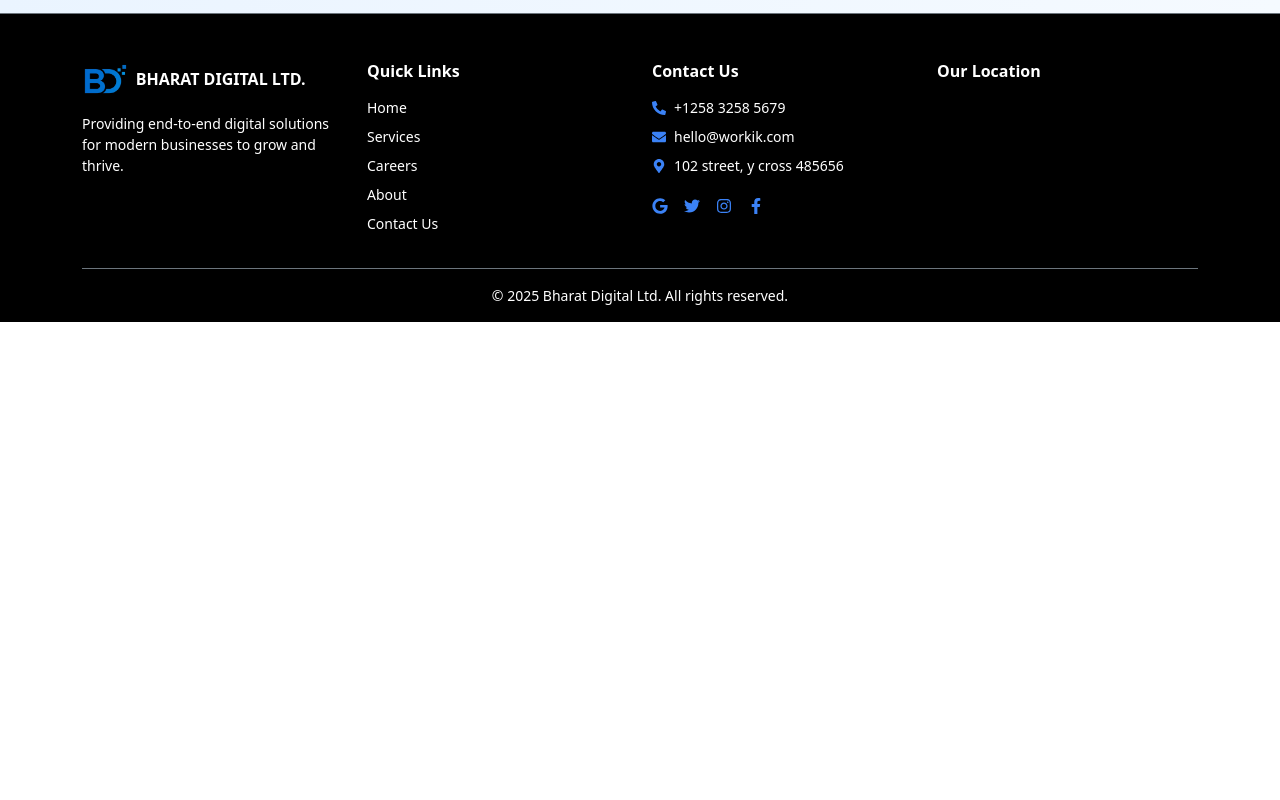
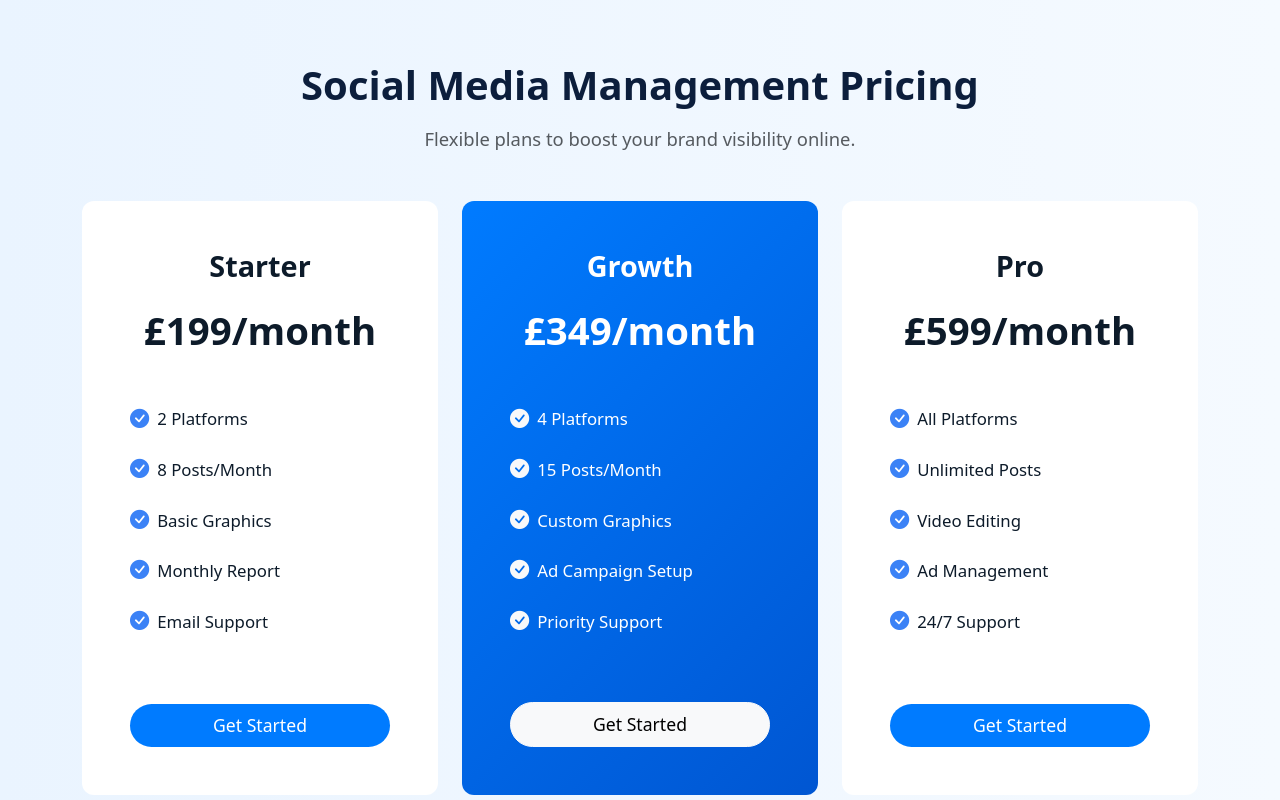
Before and after one commit to GayathriG5787/BDL2, a React (Vite) app in the folder client/: page /social-media in a window 1280 px wide. Shown: the part 2120-2920 px from the top of the page. Before the commit the page ends 2442 px from the top, so only its background shows below. Built offline with nearby package versions, Linux system fonts and the light colour scheme; grey boxes are pictures that could not be loaded; a web font is replaced by a local one.

Commit message:
PricingSection

```diff
--- a/client/src/components/WebDevPricing.jsx
+++ b/client/src/components/PricingSection.jsx
@@ -1,61 +1,15 @@
+// PricingSection.js
 import React from "react";
 
-const PricingPlans = () => {
-  const plans = [
-    {
-      title: "Basic",
-      price: "£299",
-      features: [
-        "1 Page Website",
-        "Responsive Design",
-        "Basic SEO",
-        "Free Hosting (1 Year)",
-        "Email Support",
-      ],
-      buttonText: "Get Started",
-      highlight: false,
-    },
-    {
-      title: "Standard",
-      price: "£599",
-      features: [
-        "Up to 5 Pages",
-        "Custom Design",
-        "SEO Optimization",
-        "Free Hosting (1 Year)",
-        "Priority Support",
-      ],
-      buttonText: "Get Started",
-      highlight: true, // Middle card with gradient
-    },
-    {
-      title: "Premium",
-      price: "£999",
-      features: [
-        "Unlimited Pages",
-        "Custom UI/UX",
-        "Advanced SEO",
-        "Free Hosting (2 Years)",
-        "24/7 Support",
-      ],
-      buttonText: "Get Started",
-      highlight: false,
-    },
-  ];
-
+const PricingSection = ({ sectionTitle, description, plans }) => {
   return (
-    <section
-      className="py-5"
-      style={{
-        background: "linear-gradient(to right, #eaf4ff, #f5faff)",
-      }}
-    >
+    <section className="py-5" style={{ background: "linear-gradient(to right, #eaf4ff, #f5faff)" }}>
       <div className="container text-center">
         <h2 className="fw-bold mb-3" style={{ color: "#0c1e3c", fontSize: "2.5rem" }}>
-          Website Development Pricing
+          {sectionTitle}
         </h2>
         <p className="text-muted mb-5" style={{ fontSize: "1.15rem" }}>
-          Choose the plan that fits your business needs.
+          {description}
         </p>
 
         <div className="row justify-content-center">
@@ -69,20 +23,14 @@ const PricingPlans = () => {
                     ? "linear-gradient(135deg, #007bff, #0056d2)"
                     : "#ffffff",
                   color: plan.highlight ? "#ffffff" : "#0d1b2a",
-                  border: plan.highlight
-                    ? "none"
-                    : "1px solid rgba(0,0,0,0.08)",
+                  border: plan.highlight ? "none" : "1px solid rgba(0,0,0,0.08)",
                   transition: "transform 0.3s ease",
-                  minHeight: "520px", // Increased card height
+                  minHeight: "520px",
                   display: "flex",
                   flexDirection: "column",
                 }}
-                onMouseEnter={(e) =>
-                  (e.currentTarget.style.transform = "translateY(-8px)")
-                }
-                onMouseLeave={(e) =>
-                  (e.currentTarget.style.transform = "translateY(0)")
-                }
+                onMouseEnter={(e) => (e.currentTarget.style.transform = "translateY(-8px)")}
+                onMouseLeave={(e) => (e.currentTarget.style.transform = "translateY(0)")}
               >
                 <div className="card-body d-flex flex-column p-5">
                   <h4 className="fw-bold mb-4" style={{ fontSize: "1.8rem" }}>
@@ -108,9 +56,7 @@ const PricingPlans = () => {
                     ))}
                   </ul>
                   <button
-                    className={`btn ${
-                      plan.highlight ? "btn-light" : "btn-primary"
-                    } mt-auto py-2 px-4`}
+                    className={`btn ${plan.highlight ? "btn-light" : "btn-primary"} mt-auto py-2 px-4`}
                     style={{
                       borderRadius: "25px",
                       fontWeight: "500",
@@ -129,4 +75,4 @@ const PricingPlans = () => {
   );
 };
 
-export default PricingPlans;
+export default PricingSection;
--- a/client/src/pages/DigitalMarketing.jsx
+++ b/client/src/pages/DigitalMarketing.jsx
@@ -2,6 +2,7 @@ import React from 'react';
 import VideoBannerServices from '../components/VideoBannerServices.jsx';
 import ServiceDescription from '../components/ServiceDescription.jsx';
 import ServiceFeatureSection from '../components/ServiceFeatureSection.jsx';
+import PricingSection from '../components/PricingSection.jsx';
 import digitalMarketingVideo from '../assets/videos/Bannerdigital.mp4';
 
 
@@ -15,6 +16,49 @@ const DigitalMarketingPage = () => {
     { title: "Conversion Optimization", icon: "bi-speedometer2", description: "Turn traffic into loyal customers." },
     { title: "Analytics & Reporting", icon: "bi-pie-chart", description: "Measure and refine with performance data." },
   ];
+
+    const plans = [
+    {
+      title: "Essentials",
+      price: "£299/month",
+      features: [
+        "SEO Basics",
+        "Email Marketing",
+        "Monthly Analytics",
+        "Blog Setup",
+        "Email Support",
+      ],
+      buttonText: "Get Started",
+      highlight: false,
+    },
+    {
+      title: "Business",
+      price: "£499/month",
+      features: [
+        "SEO + SEM",
+        "Lead Generation",
+        "Ad Campaigns",
+        "Bi-weekly Reporting",
+        "Priority Support",
+      ],
+      buttonText: "Get Started",
+      highlight: true,
+    },
+    {
+      title: "Enterprise",
+      price: "£899/month",
+      features: [
+        "Full Funnel Strategy",
+        "A/B Testing",
+        "Conversion Optimization",
+        "Dedicated Manager",
+        "24/7 Support",
+      ],
+      buttonText: "Get Started",
+      highlight: false,
+    },
+  ];
+
 
   return (
     <>
@@ -35,6 +79,12 @@ const DigitalMarketingPage = () => {
           image="https://images.pexels.com/photos/3184465/pexels-photo-3184465.jpeg"
         />
         <ServiceFeatureSection sectionTitle="What We Offer in Digital Marketing" services={services} />
+
+        <PricingSection
+      sectionTitle="Digital Marketing Pricing"
+      description="Drive growth with results-oriented marketing packages."
+      plans={plans}
+    />
     </>
   );
 };
--- a/client/src/pages/ITSupport.jsx
+++ b/client/src/pages/ITSupport.jsx
@@ -2,6 +2,7 @@ import React from 'react';
 import VideoBannerServices from '../components/VideoBannerServices.jsx';
 import ServiceDescription from '../components/ServiceDescription.jsx';
 import ServiceFeatureSection from '../components/ServiceFeatureSection.jsx';
+import PricingSection from '../components/PricingSection.jsx';
 import itSupportVideo from '../assets/videos/BannerITSupport.mp4';
 
 
@@ -13,6 +14,30 @@ const ITSupportPage = () => {
     { title: "Hardware Support", icon: "bi-cpu", description: "Assistance for desktops, laptops, printers, etc." },
     { title: "Data Backup", icon: "bi-hdd", description: "Regular backups to keep your data safe." },
     { title: "Security Solutions", icon: "bi-shield-lock", description: "Protection from viruses, malware & threats." },
+  ];
+
+    const plans = [
+    {
+      title: "Starter",
+      price: "£149/month",
+      features: ["Remote Support", "System Monitoring", "Email Support", "Monthly Reports", "Basic Security"],
+      buttonText: "Get Started",
+      highlight: false,
+    },
+    {
+      title: "Professional",
+      price: "£299/month",
+      features: ["On-site Support", "Proactive Maintenance", "24/7 Monitoring", "Priority Support", "Advanced Security"],
+      buttonText: "Get Started",
+      highlight: true,
+    },
+    {
+      title: "Enterprise",
+      price: "£499/month",
+      features: ["Dedicated Technician", "Custom SLAs", "Advanced Reporting", "Disaster Recovery", "Unlimited Support"],
+      buttonText: "Get Started",
+      highlight: false,
+    },
   ];
 
   return (
@@ -34,6 +59,12 @@ const ITSupportPage = () => {
           image="https://images.pexels.com/photos/1181317/pexels-photo-1181317.jpeg"
         />
         <ServiceFeatureSection sectionTitle="What We Offer in IT Support" services={services} />
+
+        <PricingSection
+      sectionTitle="IT Support Pricing"
+      description="Affordable plans tailored for your IT infrastructure."
+      plans={plans}
+    />
     </>
   );
 };
--- a/client/src/pages/SocialMedia.jsx
+++ b/client/src/pages/SocialMedia.jsx
@@ -2,6 +2,7 @@ import React from 'react';
 import VideoBannerServices from '../components/VideoBannerServices.jsx';
 import ServiceDescription from '../components/ServiceDescription.jsx';
 import ServiceFeatureSection from '../components/ServiceFeatureSection.jsx';
+import PricingSection from '../components/PricingSection.jsx';
 import socialMediaVideo from '../assets/videos/BannerSocialMedia.mp4';
 
 const SocialMediaManagementPage = () => {
@@ -13,6 +14,48 @@ const SocialMediaManagementPage = () => {
     { title: "Analytics Reports", icon: "bi-bar-chart", description: "Performance tracking and growth insights." },
     { title: "Ad Campaigns", icon: "bi-megaphone", description: "Targeted ads to boost reach and ROI." },
     { title: "Platform Optimization", icon: "bi-sliders", description: "Optimized profiles for every major platform." },
+  ];
+
+    const plans = [
+    {
+      title: "Starter",
+      price: "£199/month",
+      features: [
+        "2 Platforms",
+        "8 Posts/Month",
+        "Basic Graphics",
+        "Monthly Report",
+        "Email Support",
+      ],
+      buttonText: "Get Started",
+      highlight: false,
+    },
+    {
+      title: "Growth",
+      price: "£349/month",
+      features: [
+        "4 Platforms",
+        "15 Posts/Month",
+        "Custom Graphics",
+        "Ad Campaign Setup",
+        "Priority Support",
+      ],
+      buttonText: "Get Started",
+      highlight: true,
+    },
+    {
+      title: "Pro",
+      price: "£599/month",
+      features: [
+        "All Platforms",
+        "Unlimited Posts",
+        "Video Editing",
+        "Ad Management",
+        "24/7 Support",
+      ],
+      buttonText: "Get Started",
+      highlight: false,
+    },
   ];
 
   return (
@@ -34,6 +77,12 @@ const SocialMediaManagementPage = () => {
           image="https://images.pexels.com/photos/5082579/pexels-photo-5082579.jpeg"
         />
         <ServiceFeatureSection sectionTitle="What We Offer in Social Media Management" services={services} />
+
+        <PricingSection
+      sectionTitle="Social Media Management Pricing"
+      description="Flexible plans to boost your brand visibility online."
+      plans={plans}
+    />
     </>
   );
 };
--- a/client/src/pages/SoftwareDevelopment.jsx
+++ b/client/src/pages/SoftwareDevelopment.jsx
@@ -3,6 +3,7 @@ import VideoBannerServices from '../components/VideoBannerServices.jsx';
 import ServiceDescription from '../components/ServiceDescription.jsx';
 import ServiceFeatureSection from '../components/ServiceFeatureSection.jsx';
 import softwareDevVideo from '../assets/videos/BannerSoftDev.mp4';
+import PricingSection from '../components/PricingSection.jsx';
 
 
 const SoftwareDevelopmentPage = () => {
@@ -14,6 +15,48 @@ const SoftwareDevelopmentPage = () => {
     { title: "Desktop Applications", icon: "bi-laptop", description: "Reliable and efficient desktop solutions." },
     { title: "Maintenance & Support", icon: "bi-tools", description: "Bug fixes, updates, and ongoing assistance." },
     { title: "Agile Development", icon: "bi-arrow-repeat", description: "Flexible development with iterative delivery." },
+  ];
+
+    const plans = [
+    {
+      title: "Startup",
+      price: "£799",
+      features: [
+        "1 Custom Module",
+        "Basic UI/UX",
+        "Database Setup",
+        "2 Revisions",
+        "Email Support",
+      ],
+      buttonText: "Get Started",
+      highlight: false,
+    },
+    {
+      title: "Growth",
+      price: "£1499",
+      features: [
+        "Up to 3 Modules",
+        "Advanced UI/UX",
+        "API Integration",
+        "5 Revisions",
+        "Priority Support",
+      ],
+      buttonText: "Get Started",
+      highlight: true,
+    },
+    {
+      title: "Enterprise",
+      price: "£2999+",
+      features: [
+        "Full-stack App",
+        "Custom Architecture",
+        "DevOps Deployment",
+        "Unlimited Revisions",
+        "Dedicated Team",
+      ],
+      buttonText: "Contact Us",
+      highlight: false,
+    },
   ];
 
   return (
@@ -35,6 +78,12 @@ const SoftwareDevelopmentPage = () => {
           image="https://images.unsplash.com/photo-1518770660439-4636190af475"
         />
       <ServiceFeatureSection sectionTitle="What We Offer in Software Development" services={services} />
+
+      <PricingSection
+      sectionTitle="Software Development Pricing"
+      description="From startups to enterprises, we build solutions that scale."
+      plans={plans}
+    />
     </>
   );
 };
--- a/client/src/pages/WebsiteDevelopment.jsx
+++ b/client/src/pages/WebsiteDevelopment.jsx
@@ -3,7 +3,7 @@ import websiteDevVideo from '../assets/videos/BannerWebDev.mp4';
 import VideoBannerServices from '../components/VideoBannerServices';
 import ServiceDescription from '../components/ServiceDescription.jsx';
 import ServiceFeatureSection from '../components/ServiceFeatureSection.jsx';
-import WebsiteDevPricing from '../components/WebDevPricing'
+import PricingSection from '../components/PricingSection.jsx';
 
 
 const WebsiteDevelopment = () => {
@@ -15,6 +15,30 @@ const WebsiteDevelopment = () => {
     { title: "SEO Optimization", icon: "bi-graph-up-arrow", description: "Search engine-friendly architecture." },
     { title: "CMS Integration", icon: "bi-file-earmark-code", description: "Easy content updates using CMS." },
     { title: "Speed & Performance", icon: "bi-lightning-charge", description: "Optimized loading and responsiveness." },
+  ];
+
+    const plans = [
+    {
+      title: "Basic",
+      price: "£299",
+      features: ["1 Page Website", "Responsive Design", "Basic SEO", "Free Hosting (1 Year)", "Email Support"],
+      buttonText: "Get Started",
+      highlight: false,
+    },
+    {
+      title: "Standard",
+      price: "£599",
+      features: ["Up to 5 Pages", "Custom Design", "SEO Optimization", "Free Hosting (1 Year)", "Priority Support"],
+      buttonText: "Get Started",
+      highlight: true,
+    },
+    {
+      title: "Premium",
+      price: "£999",
+      features: ["Unlimited Pages", "Custom UI/UX", "Advanced SEO", "Free Hosting (2 Years)", "24/7 Support"],
+      buttonText: "Get Started",
+      highlight: false,
+    },
   ];
 
   return (
@@ -36,7 +60,11 @@ const WebsiteDevelopment = () => {
             image="https://images.unsplash.com/photo-1521737604893-d14cc237f11d?auto=format&fit=crop&w=600&q=80"
           />
         <ServiceFeatureSection sectionTitle="What We Offer in Website Development" services={services} />
-        <WebsiteDevPricing />
+        <PricingSection
+      sectionTitle="Website Development Pricing"
+      description="Choose the plan that fits your business needs."
+      plans={plans}
+    />
     </div>
   )
 }
```
